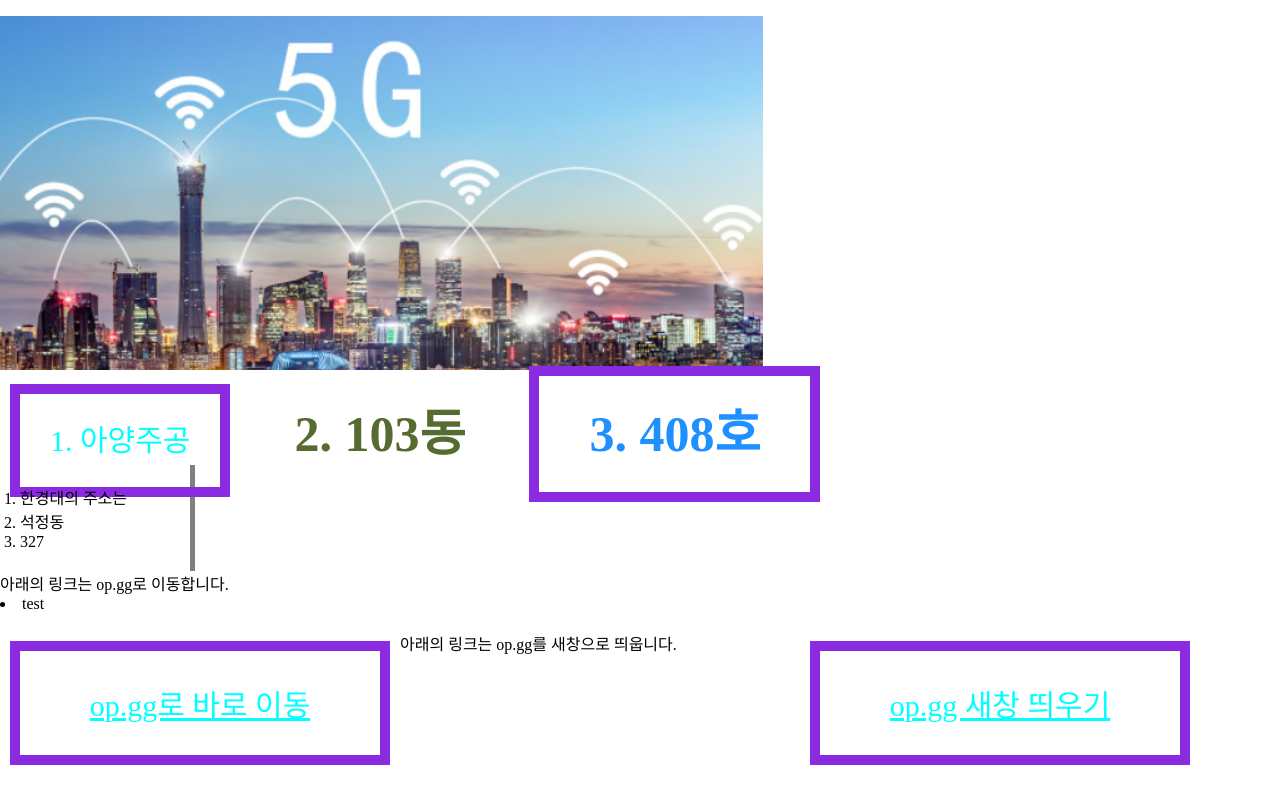
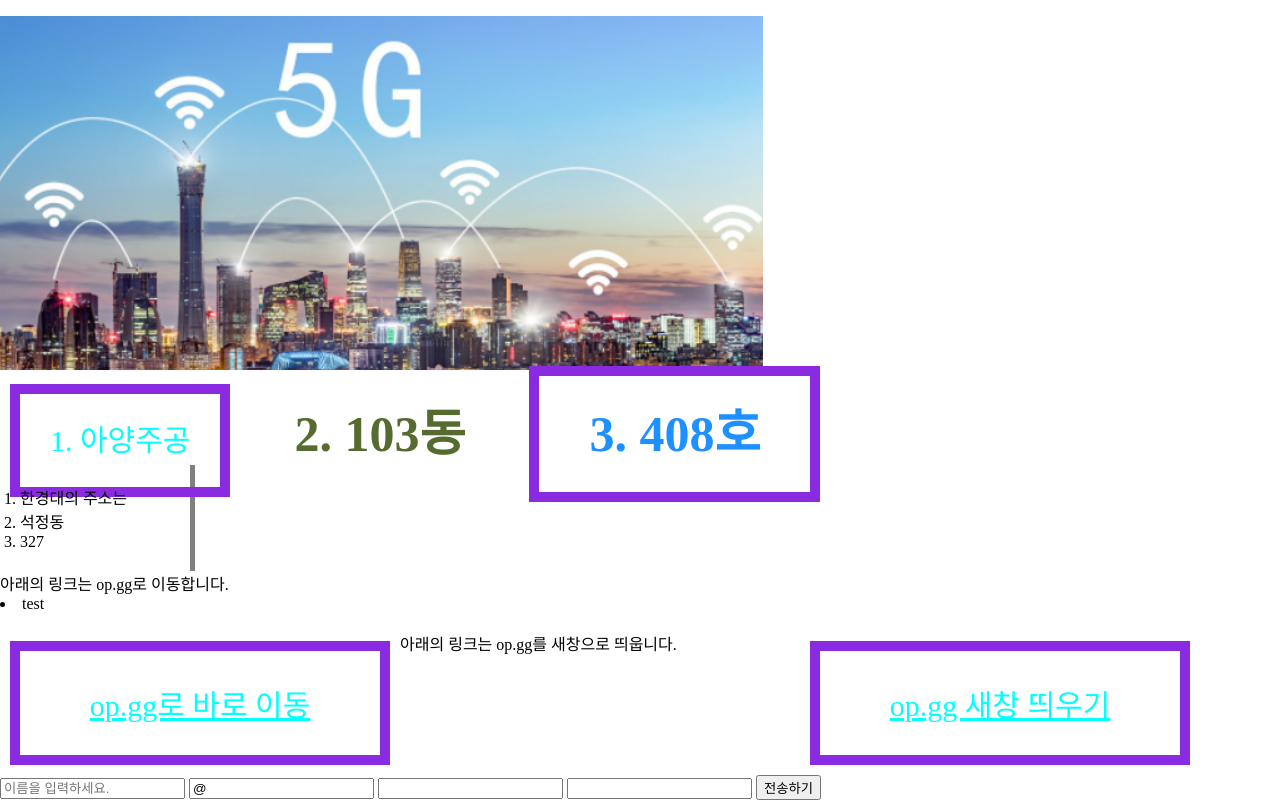
Before and after one commit to gigoker/delusion, a plain HTML site: page index2.html in a window 1280 px wide. Shown: the part 478-1278 px from the top of the page. Before the commit the page ends 1253 px from the top, so only its background shows below. Drawn offline with Linux system fonts and the light colour scheme.

Commit message:
찬우와함께하는 form

```diff
--- a/index2.html
+++ b/index2.html
@@ -32,6 +32,14 @@
         <div>아래의 링크는 op.gg를 새창으로 띄웁니다.</div>
         <a href="https://www.op.gg/champions" target="_blank">op.gg 새창 띄우기</a>
     </div>
+    <form>
+        <input type="text" placeholder="이름을 입력하세요.">
+        <input type="email" value="@">
+        <input type="tel">
+        <input type="text">
+        <button type="submit">전송하기</button>
+
+    </form>
 </body>
 <!-- <style>
     a, h1 {
```
